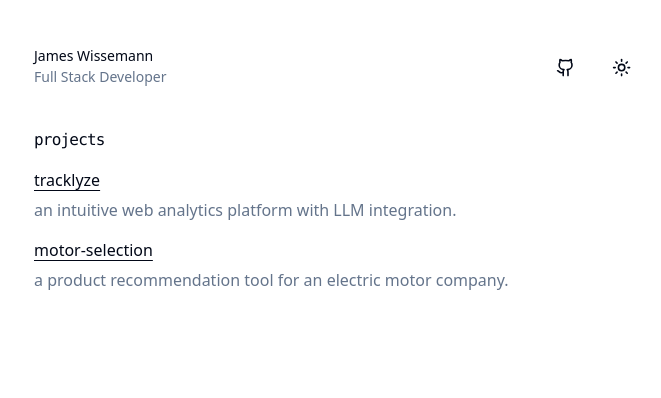
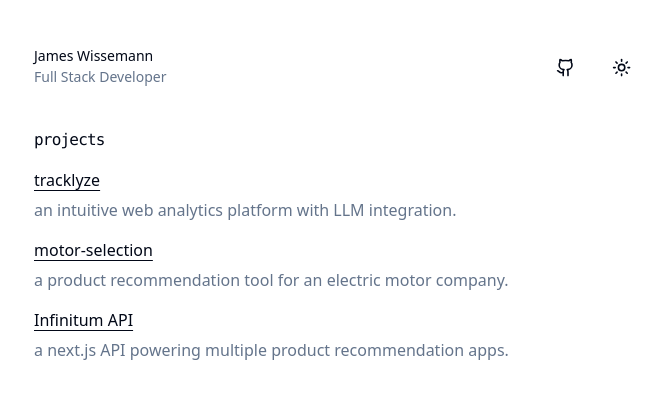
Before and after one commit to jdubba1/portfolio, a Next.js app: page / in a window 1280 px wide. Shown: the top 398 px of the page, without its empty margins (302-963 px from the left). Built offline with nearby package versions, Linux system fonts and the light colour scheme.

Commit message:
added a bit more content

```diff
--- a/app/page.tsx
+++ b/app/page.tsx
@@ -22,6 +22,13 @@ export default function Home() {
                 <span className='text-muted-foreground'> a product recommendation tool for an electric motor company. </span>
               </a>
             </li>
+            <li>
+              <a className='flex flex-col space-y-1.5 !no-underline' href="https://infinitum-docs.vercel.app/mst-api">
+                <span className='font-medium underline underline-offset-4'>Infinitum API</span>
+                <span className='text-muted-foreground'> a next.js API powering multiple product recommendation apps. </span>
+              </a>
+            </li>
+
 
           </ul>
 
```
